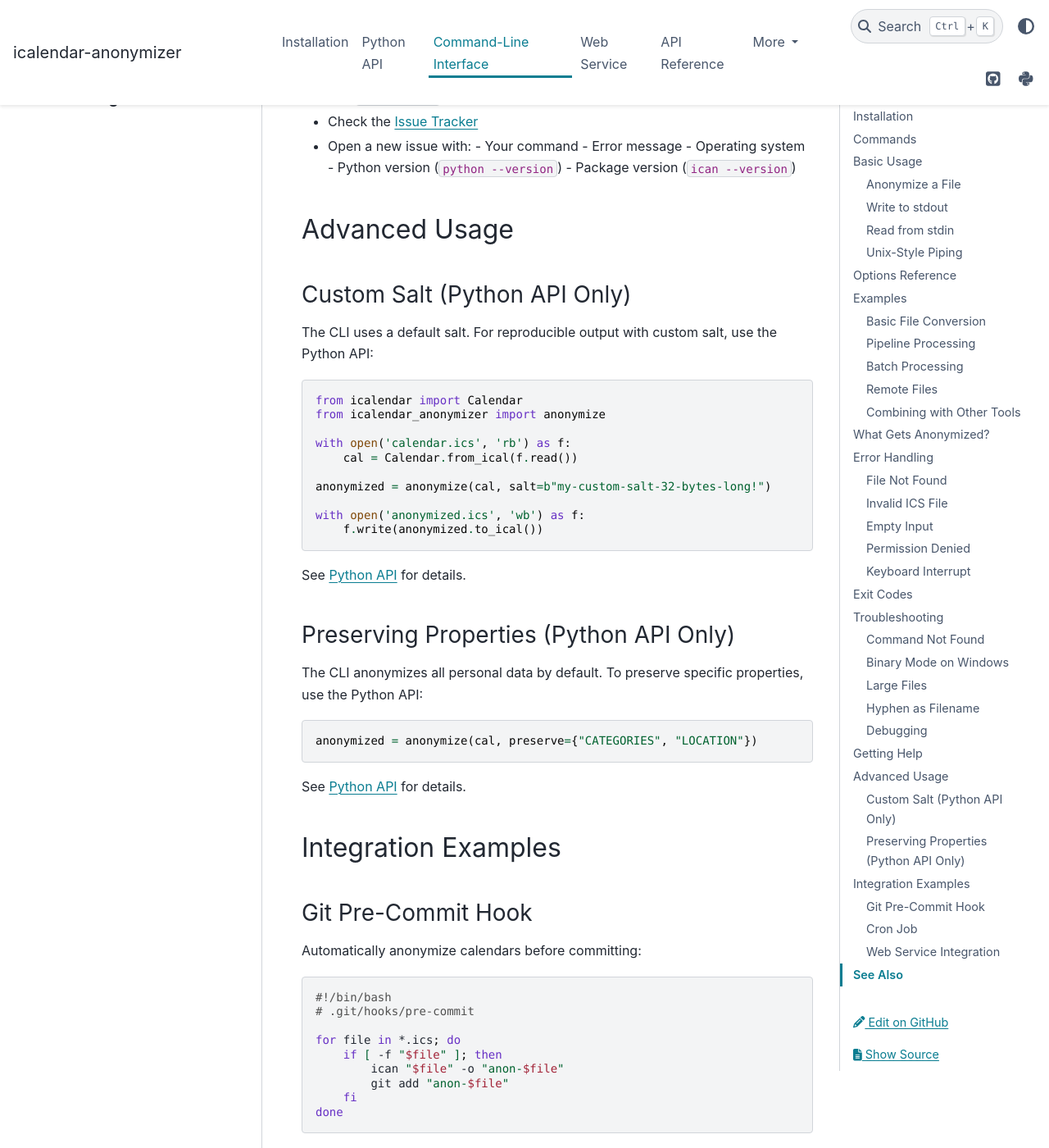
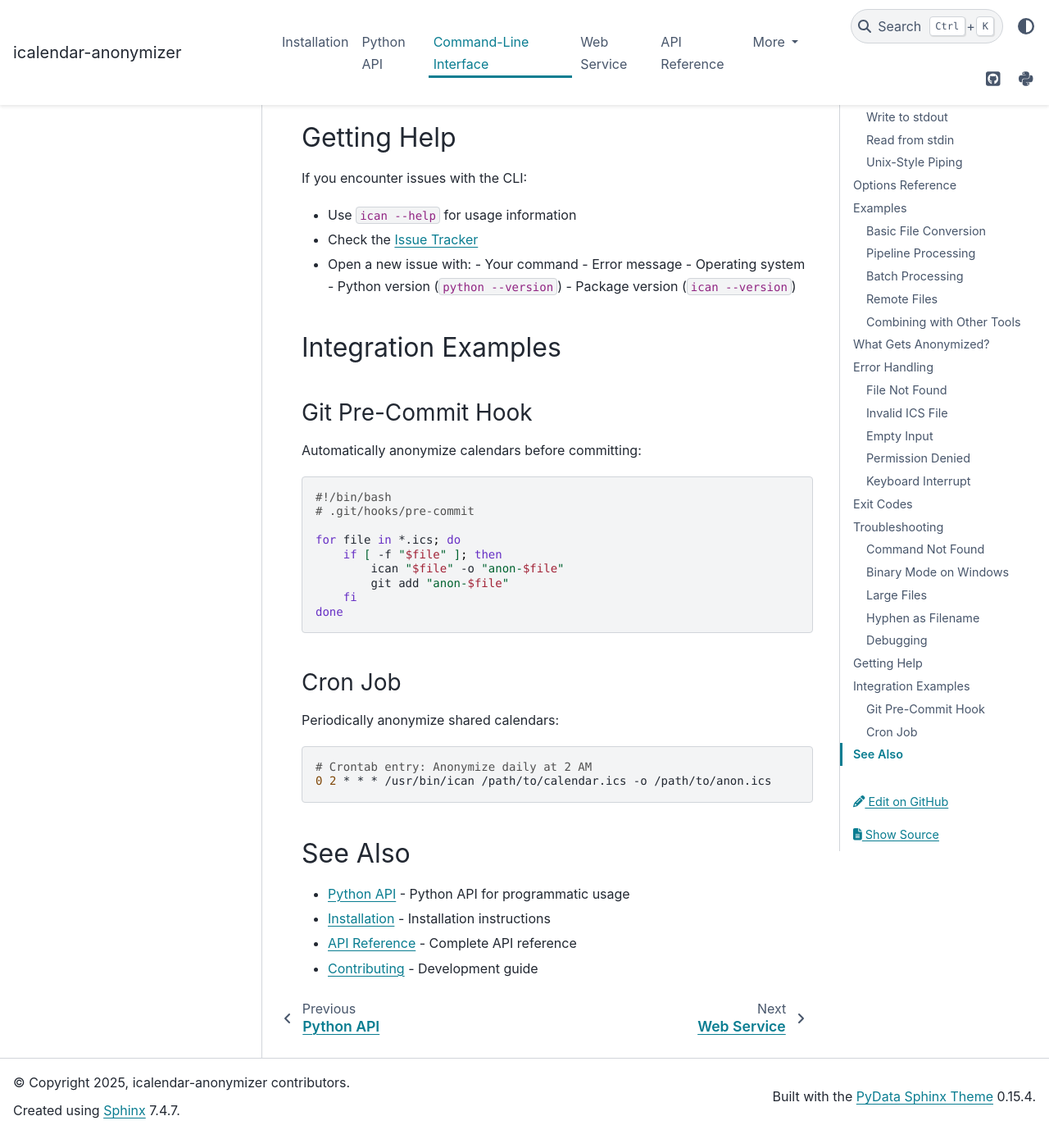
Before and after one commit to mergecal/icalendar-anonymizer, a Sphinx documentation site: the page built from docs/usage/cli.rst, in a window 1280 px wide and 1400 px high, scrolled down 8394 px. Shown: the whole window at 82% size. Built offline with Sphinx 7.4.7 and the PyData theme 0.15.4, drawn with Linux system fonts in a browser that asks for light colours; some of the changed text lies outside the part shown.

Commit message:
refactor(docs): address Nicco's CLI feedback
- Add note to 'What Gets Anonymized?' directing to python-api.rst
- Remove 'Custom Salt (Python API Only)' section
- Remove 'Preserving Properties (Python API Only)' section
- Remove 'Web Service Integration' anti-pattern example
- Keep Cron Job example (valid CLI usage)
- Change bash → shell code blocks

```diff
--- a/docs/usage/cli.rst
+++ b/docs/usage/cli.rst
@@ -12,7 +12,7 @@ Installation
 
 Install the CLI with:
 
-.. code-block:: bash
+.. code-block:: shell
 
     pip install icalendar-anonymizer[cli]
 
@@ -36,7 +36,7 @@ Anonymize a File
 
 Read from a file and write to another file:
 
-.. code-block:: bash
+.. code-block:: shell
 
     icalendar-anonymize calendar.ics -o anonymized.ics
     ican calendar.ics -o anonymized.ics
@@ -46,7 +46,7 @@ Write to stdout
 
 Omit the ``-o`` flag to write to stdout:
 
-.. code-block:: bash
+.. code-block:: shell
 
     icalendar-anonymize calendar.ics
     ican calendar.ics > anonymized.ics
@@ -56,7 +56,7 @@ Read from stdin
 
 Omit the input argument or use ``-`` to read from stdin:
 
-.. code-block:: bash
+.. code-block:: shell
 
     cat calendar.ics | icalendar-anonymize > anonymized.ics
     icalendar-anonymize - -o anonymized.ics
@@ -66,7 +66,7 @@ Unix-Style Piping
 
 Combine with other Unix tools:
 
-.. code-block:: bash
+.. code-block:: shell
 
     # Download and anonymize
     curl https://example.com/calendar.ics | ican > anonymized.ics
@@ -120,7 +120,7 @@ Options Reference
 
    Display version information and exit.
 
-   .. code-block:: bash
+   .. code-block:: shell
 
        $ ican --version
        icalendar-anonymizer, version 0.1.0
@@ -129,7 +129,7 @@ Options Reference
 
    Show usage information and exit.
 
-   .. code-block:: bash
+   .. code-block:: shell
 
        ican --help
 
@@ -139,7 +139,7 @@ Examples
 Basic File Conversion
 ---------------------
 
-.. code-block:: bash
+.. code-block:: shell
 
     # Anonymize a single file
     ican calendar.ics -o anonymized.ics
@@ -150,7 +150,7 @@ Basic File Conversion
 Pipeline Processing
 -------------------
 
-.. code-block:: bash
+.. code-block:: shell
 
     # Read from stdin, write to stdout
     cat calendar.ics | ican > anonymized.ics
@@ -164,7 +164,7 @@ Pipeline Processing
 Batch Processing
 ----------------
 
-.. code-block:: bash
+.. code-block:: shell
 
     # Anonymize all ICS files in directory
     for file in *.ics; do
@@ -179,7 +179,7 @@ Batch Processing
 Remote Files
 ------------
 
-.. code-block:: bash
+.. code-block:: shell
 
     # Download and anonymize
     curl https://example.com/calendar.ics | ican > local-anon.ics
@@ -190,7 +190,7 @@ Remote Files
 Combining with Other Tools
 ---------------------------
 
-.. code-block:: bash
+.. code-block:: shell
 
     # Anonymize and count events
     ican calendar.ics | grep -c "BEGIN:VEVENT"
@@ -313,25 +316,25 @@ If you get ``command not found`` after installation:
 
 1. Verify the CLI extra is installed:
 
-   .. code-block:: bash
+   .. code-block:: shell
 
        pip show icalendar-anonymizer | grep cli
 
 2. Check your PATH includes pip's script directory:
 
-   .. code-block:: bash
+   .. code-block:: shell
 
        python -m site --user-base
 
 3. Reinstall with CLI extra:
 
-   .. code-block:: bash
+   .. code-block:: shell
 
        pip install --force-reinstall icalendar-anonymizer[cli]
 
 4. Use the full Python module path:
 
-   .. code-block:: bash
+   .. code-block:: shell
 
        python -m icalendar_anonymizer.cli calendar.ics
 
@@ -342,7 +345,7 @@ The CLI automatically handles binary mode on Windows. You don't need to worry ab
 
 If you encounter encoding issues on Windows:
 
-.. code-block:: bash
+.. code-block:: shell
 
     # Use binary mode with PowerShell
     Get-Content calendar.ics -Raw | ican > anonymized.ics
@@ -354,13 +357,13 @@ The CLI loads the entire file into memory. For very large files (>100MB):
 
 1. **Monitor memory usage**: Use verbose mode to track progress
 
-   .. code-block:: bash
+   .. code-block:: shell
 
        ican -v large-file.ics -o output.ics
 
 2. **Process in chunks**: Split large calendars before anonymizing
 
-   .. code-block:: bash
+   .. code-block:: shell
 
        # Example: Split by year, then anonymize
        grep -A 100 "DTSTART:2024" calendar.ics | ican > 2024-anon.ics
@@ -372,7 +375,7 @@ Hyphen as Filename
 
 To use a file literally named ``-``:
 
-.. code-block:: bash
+.. code-block:: shell
 
     # Use ./ prefix to treat - as a filename
     ican ./- -o output.ics
@@ -382,13 +385,13 @@ Debugging
 
 Enable verbose mode to see processing steps:
 
-.. code-block:: bash
+.. code-block:: shell
 
     ican -v calendar.ics -o anonymized.ics
 
 Check the exit code after running:
 
-.. code-block:: bash
+.. code-block:: shell
 
     ican calendar.ics
     echo $?  # Unix/macOS/Linux
@@ -409,40 +412,6 @@ If you encounter issues with the CLI:
   - Python version (``python --version``)
   - Package version (``ican --version``)
 
-Advanced Usage
-==============
-
-Custom Salt (Python API Only)
-------------------------------
-
-The CLI uses a default salt. For reproducible output with custom salt, use the Python API:
-
-.. code-block:: python
-
-    from icalendar import Calendar
-    from icalendar_anonymizer import anonymize
-
-    with open('calendar.ics', 'rb') as f:
-        cal = Calendar.from_ical(f.read())
-
-    anonymized = anonymize(cal, salt=b"my-custom-salt-32-bytes-long!")
-
-    with open('anonymized.ics', 'wb') as f:
-        f.write(anonymized.to_ical())
-
-See :doc:`python-api` for details.
-
-Preserving Properties (Python API Only)
-----------------------------------------
-
-The CLI anonymizes all personal data by default. To preserve specific properties, use the Python API:
-
-.. code-block:: python
-
-    anonymized = anonymize(cal, preserve={"CATEGORIES", "LOCATION"})
-
-See :doc:`python-api` for details.
-
 Integration Examples
 ====================
 
@@ -451,7 +420,7 @@ Git Pre-Commit Hook
 
 Automatically anonymize calendars before committing:
 
-.. code-block:: bash
+.. code-block:: shell
 
     #!/bin/bash
     # .git/hooks/pre-commit
@@ -468,29 +437,10 @@ Cron Job
 
 Periodically anonymize shared calendars:
 
-.. code-block:: bash
+.. code-block:: shell
 
     # Crontab entry: Anonymize daily at 2 AM
     0 2 * * * /usr/bin/ican /path/to/calendar.ics -o /path/to/anon.ics
-
-Web Service Integration
------------------------
-
-Use in web applications:
-
-.. code-block:: python
-
-    import subprocess
-
-    def anonymize_uploaded_file(input_path, output_path):
-        """Anonymize uploaded ICS file using CLI."""
-        result = subprocess.run(
-            ['ican', input_path, '-o', output_path],
-            capture_output=True,
-            text=True
-        )
-        if result.returncode != 0:
-            raise RuntimeError(f"Anonymization failed: {result.stderr}")
 
 See Also
 ========
```
Also changed, not shown: other parts of docs/usage/cli.rst (+3 -0 lines).
